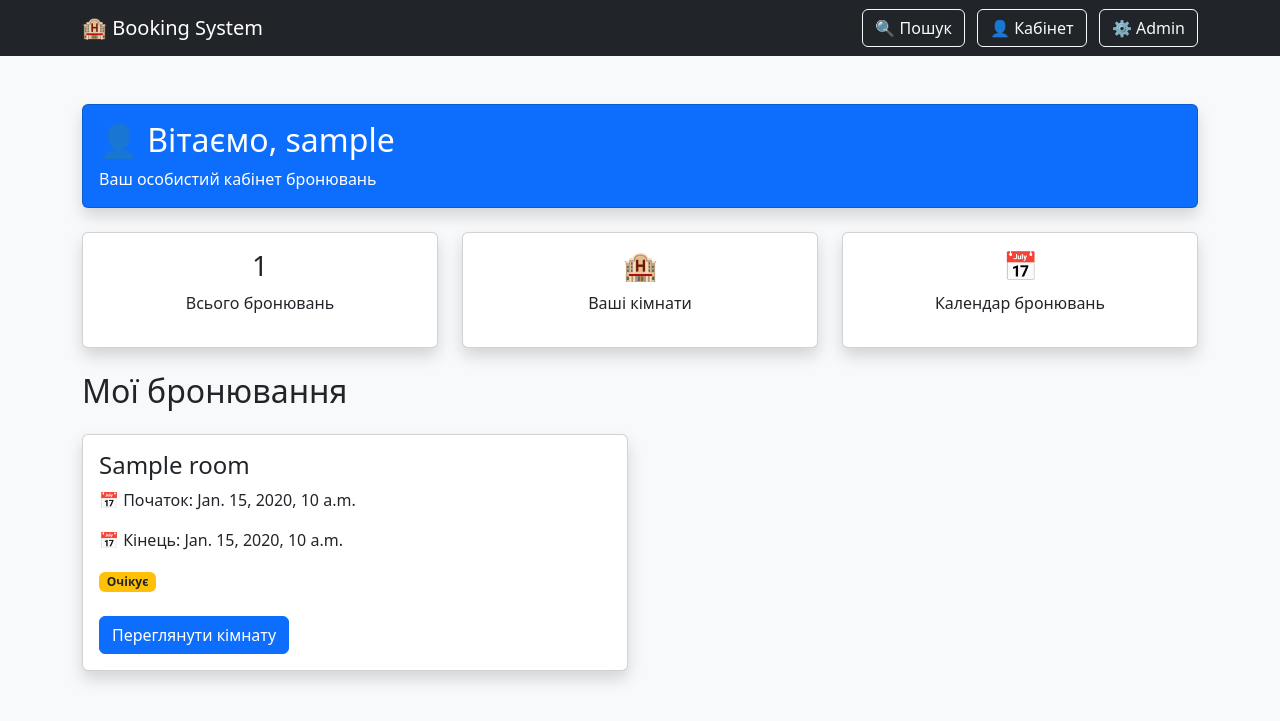
After one commit to Roma23425/Booking-System, a Django app: page /dashboard/ in a window 1280 px wide. The commit adds this page. Shown: the top 721 px of the page. Run offline with Django 5.2, Linux system fonts and the light colour scheme; a user stored in the database is signed in; tables that the repository leaves empty hold one stand-in row (values such as "Sample post").

Commit message:
Frodtend

```diff
--- a/config/settings.py
+++ b/config/settings.py
@@ -116,3 +116,7 @@ USE_TZ = True
 # https://docs.djangoproject.com/en/6.0/howto/static-files/
 
 STATIC_URL = "static/"
+
+STATICFILES_DIRS = [
+    BASE_DIR / "static",
+]
--- a/reservations/admin.py
+++ b/reservations/admin.py
@@ -1,6 +1,7 @@
 from django.contrib import admin
-from .models import Room, Booking, UserProfile
+from .models import RoomType, Room, Booking, UserProfile
 
+admin.site.register(RoomType)
 admin.site.register(Room)
 admin.site.register(Booking)
 admin.site.register(UserProfile)
--- a/reservations/models.py
+++ b/reservations/models.py
@@ -1,12 +1,26 @@
 from django.db import models
 from django.contrib.auth.models import User
+from django.core.exceptions import ValidationError
+from django.utils import timezone
+
+
+class RoomType(models.Model):
+    name = models.CharField(max_length=100)
+
+    def __str__(self):
+        return self.name
 
 
 class Room(models.Model):
+    room_type = models.ForeignKey(
+        RoomType, on_delete=models.CASCADE, related_name="rooms"
+    )
+
     name = models.CharField(max_length=100)
     description = models.TextField()
-    capacity = models.IntegerField()
+    capacity = models.PositiveIntegerField()
     price = models.DecimalField(max_digits=10, decimal_places=2)
+    features = models.TextField(blank=True)
 
     def __str__(self):
         return self.name
@@ -19,11 +33,32 @@ class Booking(models.Model):
         ("cancelled", "Cancelled"),
     ]
 
-    user = models.ForeignKey(User, on_delete=models.CASCADE)
-    room = models.ForeignKey(Room, on_delete=models.CASCADE)
+    user = models.ForeignKey(User, on_delete=models.CASCADE, related_name="bookings")
+
+    room = models.ForeignKey(Room, on_delete=models.CASCADE, related_name="bookings")
+
     start_time = models.DateTimeField()
     end_time = models.DateTimeField()
+
     status = models.CharField(max_length=20, choices=STATUS_CHOICES, default="pending")
+
+    created_at = models.DateTimeField(default=timezone.now)
+
+    def clean(self):
+        if self.start_time >= self.end_time:
+            raise ValidationError(
+                "Дата завершення повинна бути пізніше за дату початку."
+            )
+
+        overlapping_bookings = Booking.objects.filter(
+            room=self.room,
+            start_time__lt=self.end_time,
+            end_time__gt=self.start_time,
+            status="confirmed",
+        ).exclude(pk=self.pk)
+
+        if overlapping_bookings.exists():
+            raise ValidationError("Кімната вже заброньована на цей період.")
 
     def __str__(self):
         return f"{self.user.username} - {self.room.name}"
@@ -31,6 +66,7 @@ class Booking(models.Model):
 
 class UserProfile(models.Model):
     user = models.OneToOneField(User, on_delete=models.CASCADE)
+
     phone = models.CharField(max_length=20, blank=True)
 
     def __str__(self):
--- a/reservations/urls.py
+++ b/reservations/urls.py
@@ -5,4 +5,6 @@ urlpatterns = [
     path("", views.home, name="home"),
     path("room/<int:room_id>/", views.room_detail, name="room_detail"),
     path("book/<int:room_id>/", views.create_booking, name="create_booking"),
+    path("search/", views.search_rooms, name="search_rooms"),
+    path("dashboard/", views.dashboard, name="dashboard"),
 ]
--- a/reservations/views.py
+++ b/reservations/views.py
@@ -1,4 +1,7 @@
-from django.shortcuts import render, redirect
+from django.shortcuts import render, redirect, get_object_or_404
+from django.contrib import messages
+from django.contrib.auth.decorators import login_required
+
 from .models import Room, Booking
 from .forms import BookingForm
 
@@ -9,22 +12,64 @@ def home(request):
 
 
 def room_detail(request, room_id):
-    room = Room.objects.get(id=room_id)
+    room = get_object_or_404(Room, id=room_id)
     return render(request, "room_detail.html", {"room": room})
 
 
+@login_required
 def create_booking(request, room_id):
-    room = Room.objects.get(id=room_id)
+    room = get_object_or_404(Room, id=room_id)
 
     if request.method == "POST":
         form = BookingForm(request.POST)
+
         if form.is_valid():
             booking = form.save(commit=False)
             booking.room = room
             booking.user = request.user
-            booking.save()
-            return redirect("home")
+
+            overlap = Booking.objects.filter(
+                room=room,
+                start_time__lt=booking.end_time,
+                end_time__gt=booking.start_time,
+                status="confirmed",
+            )
+
+            if overlap.exists():
+                messages.error(request, "Ця кімната вже заброньована на вибраний час.")
+            else:
+                booking.save()
+                messages.success(request, "Бронювання успішно створено.")
+                return redirect("home")
+
     else:
         form = BookingForm()
 
     return render(request, "booking_form.html", {"form": form, "room": room})
+
+
+def search_rooms(request):
+    rooms = Room.objects.all()
+
+    name = request.GET.get("name")
+    capacity = request.GET.get("capacity")
+    price = request.GET.get("price")
+
+    if name:
+        rooms = rooms.filter(name__icontains=name)
+
+    if capacity:
+        rooms = rooms.filter(capacity__gte=capacity)
+
+    if price:
+        rooms = rooms.filter(price__lte=price)
+
+    return render(request, "search.html", {"rooms": rooms})
+
+
+@login_required
+def dashboard(request):
+
+    bookings = Booking.objects.filter(user=request.user).order_by("-start_time")
+
+    return render(request, "dashboard.html", {"bookings": bookings})
--- /dev/null
+++ b/templates/base.html
@@ -0,0 +1,43 @@
+{% load static %}
+
+<!doctype html>
+<html lang="uk">
+  <head>
+    <meta charset="UTF-8" />
+    <title>Booking System</title>
+
+    <!-- Bootstrap -->
+    <link
+      href="https://cdn.jsdelivr.net/npm/bootstrap@5.3.3/dist/css/bootstrap.min.css"
+      rel="stylesheet"
+    />
+  </head>
+
+  <body class="bg-light">
+    <nav class="navbar navbar-expand-lg navbar-dark bg-dark">
+      <div class="container">
+        <a class="navbar-brand" href="/"> 🏨 Booking System </a>
+
+        <div>
+          <a href="{% url 'search_rooms' %}" class="btn btn-outline-light me-2">
+            🔍 Пошук
+          </a>
+
+          {% if user.is_authenticated %}
+
+          <a href="{% url 'dashboard' %}" class="btn btn-outline-light me-2">
+            👤 Кабінет
+          </a>
+
+          {% endif %}
+
+          <a href="/admin/" class="btn btn-outline-light"> ⚙ Admin </a>
+        </div>
+      </div>
+    </nav>
+
+    <div class="container mt-5">{% block content %} {% endblock %}</div>
+
+    <script src="https://cdn.jsdelivr.net/npm/bootstrap@5.3.3/dist/js/bootstrap.bundle.min.js"></script>
+  </body>
+</html>
--- /dev/null
+++ b/templates/dashboard.html
@@ -0,0 +1,94 @@
+{% extends "base.html" %} {% block content %}
+
+<div class="row mb-4">
+  <div class="col-md-12">
+    <div class="card shadow bg-primary text-white">
+      <div class="card-body">
+        <h2>👤 Вітаємо, {{ user.username }}</h2>
+
+        <p class="mb-0">Ваш особистий кабінет бронювань</p>
+      </div>
+    </div>
+  </div>
+</div>
+
+<div class="row mb-4">
+  <div class="col-md-4">
+    <div class="card shadow text-center">
+      <div class="card-body">
+        <h3>{{ bookings.count }}</h3>
+
+        <p>Всього бронювань</p>
+      </div>
+    </div>
+  </div>
+
+  <div class="col-md-4">
+    <div class="card shadow text-center">
+      <div class="card-body">
+        <h3>🏨</h3>
+
+        <p>Ваші кімнати</p>
+      </div>
+    </div>
+  </div>
+
+  <div class="col-md-4">
+    <div class="card shadow text-center">
+      <div class="card-body">
+        <h3>📅</h3>
+
+        <p>Календар бронювань</p>
+      </div>
+    </div>
+  </div>
+</div>
+
+<h2 class="mb-4">Мої бронювання</h2>
+
+<div class="row">
+  {% for booking in bookings %}
+
+  <div class="col-md-6 mb-4">
+    <div class="card shadow">
+      <div class="card-body">
+        <h4>{{ booking.room.name }}</h4>
+
+        <p>📅 Початок: {{ booking.start_time }}</p>
+
+        <p>📅 Кінець: {{ booking.end_time }}</p>
+
+        {% if booking.status == "confirmed" %}
+
+        <span class="badge bg-success"> Підтверджено </span>
+
+        {% elif booking.status == "pending" %}
+
+        <span class="badge bg-warning text-dark"> Очікує </span>
+
+        {% else %}
+
+        <span class="badge bg-danger"> Скасовано </span>
+
+        {% endif %}
+
+        <br /><br />
+
+        <a
+          href="{% url 'room_detail' booking.room.id %}"
+          class="btn btn-primary"
+        >
+          Переглянути кімнату
+        </a>
+      </div>
+    </div>
+  </div>
+
+  {% empty %}
+
+  <div class="alert alert-info">У вас ще немає бронювань.</div>
+
+  {% endfor %}
+</div>
+
+{% endblock %}
```
Also changed, not shown: static/css/style.css (added, +33 -0 lines), templates/booking_form.html (+25 -5 lines), templates/home.html (+33 -6 lines), templates/room_detail.html (+28 -4 lines), templates/search.html (added, +54 -0 lines), reservations/migrations/0002_roomtype_booking_created_at_room_features_and_more.py (added).
